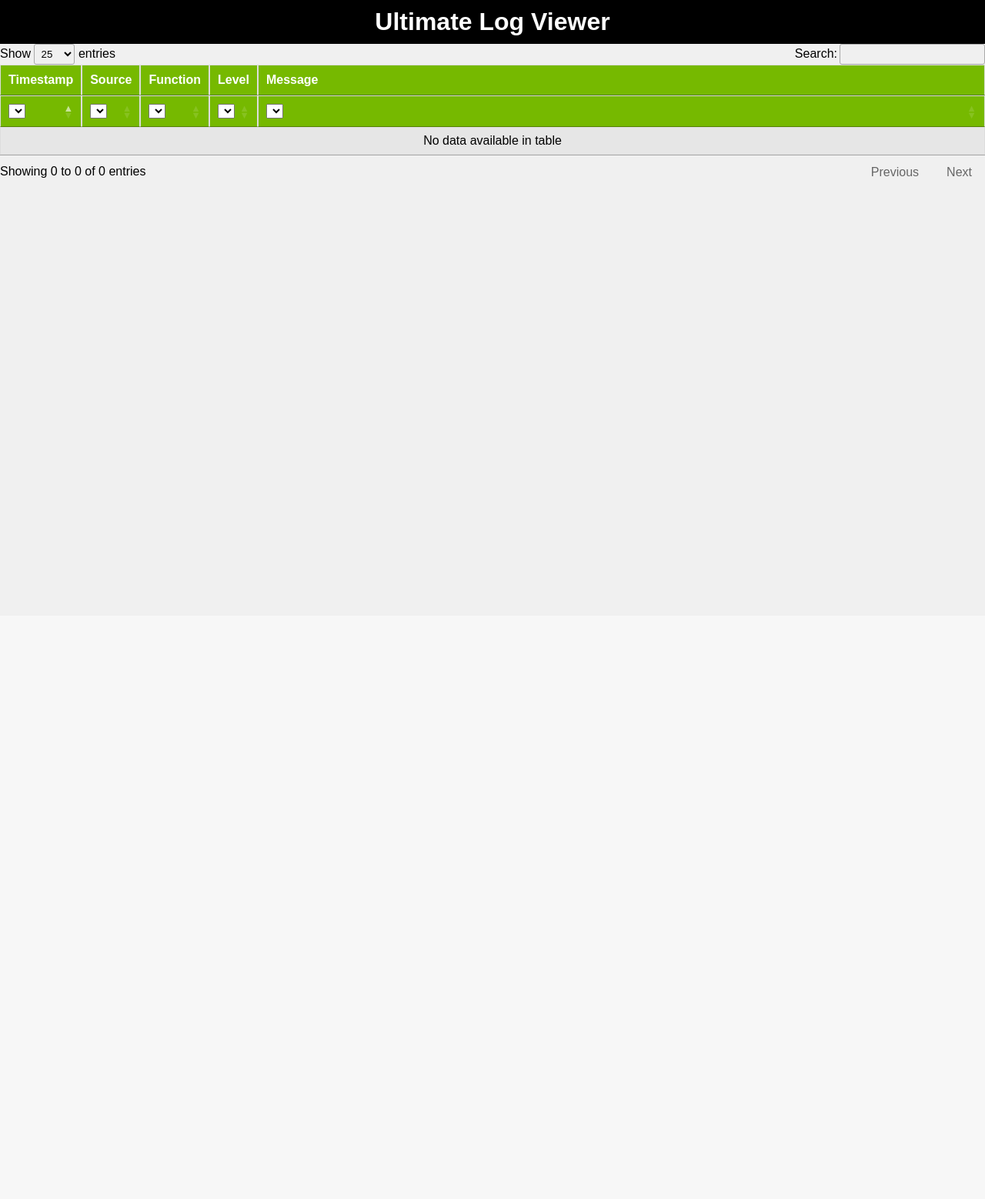
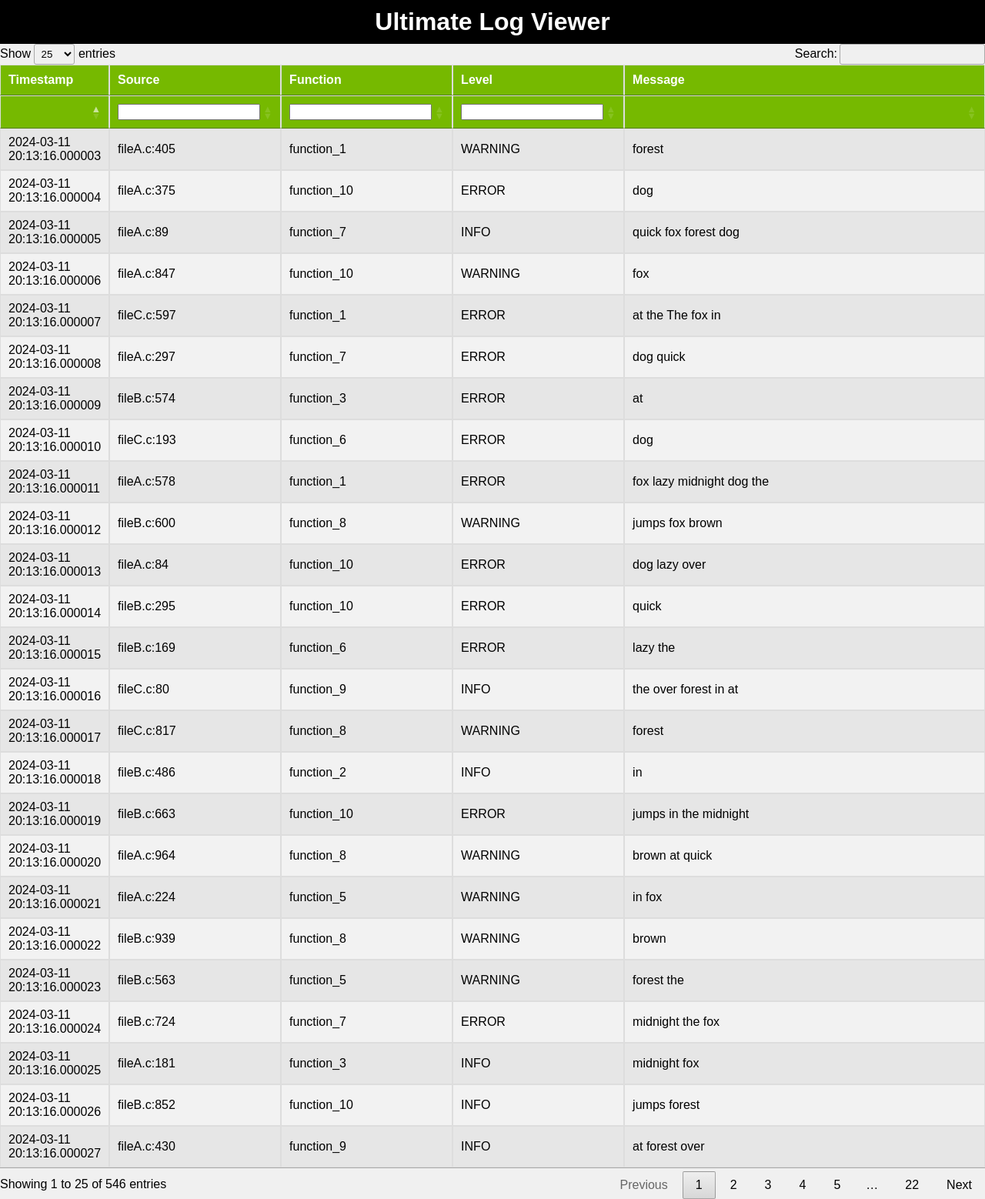
Before and after one commit to LevyMatan/UltimateFWlogger, a Flask app: page /logs in a window 1280 px wide. Shown: the whole page at 77% size. Before the commit the page ends 231 px from the top, so only its background shows below. Run offline with Flask 3, Linux system fonts and the light colour scheme; data that the repository does not hold is empty; parts of the project's set-up code (start-up, migrations or seed data) failed here and were passed over; some libraries are stand-ins or nearby versions.

Commit message:
Refactor filtering logic and add API endpoint for unique values retrieval

```diff
--- a/log_viewer/app.py
+++ b/log_viewer/app.py
@@ -1,13 +1,13 @@
-from flask import Flask, render_template
-from logger_db import DatabaseThread
+from flask import Flask, render_template, jsonify
+from logger_db import DatabaseThread, Log
 import webbrowser
 import os
-
+from sample_logs_generator import LogGenerator
 app = Flask(__name__)
 
 db_thread = DatabaseThread('logs.db')
-db_thread.start()
-
+gen = LogGenerator(db_thread, 1000)
+gen.write_logs_to_db()
 
 @app.route('/', methods=['GET'])
 def index():
@@ -41,6 +41,10 @@ def get_logs():
     logs = db_thread.get_all_logs()
     return render_template('log_viewer.html', logs=logs)
 
+@app.route('/unique/<column>')
+def get_unique_values(column):
+    unique_values = db_thread.session.query(getattr(Log, column)).distinct().all()
+    return jsonify([value[0] for value in unique_values])
 
 if __name__ == '__main__':
     url = "http://localhost:8080/"
--- a/log_viewer/logger_db.py
+++ b/log_viewer/logger_db.py
@@ -90,7 +90,7 @@ class DatabaseThread(threading.Thread):
             None
         """
         if operator == '==':
-            self.query = self.query.filter(getattr(Log, attribute) == value)
+            self.query = self.query.filter(getattr(Log, attribute).like('%' + value + '%'))
         elif operator == '!=':
             self.query = self.query.filter(getattr(Log, attribute) != value)
 
--- a/log_viewer/sample_logs_generator.py
+++ b/log_viewer/sample_logs_generator.py
@@ -48,7 +48,8 @@ class LogGenerator:
             file = random.choice(self.files)
             line = random.randint(1, 1000)
             src_function_name = f'function_{random.randint(1, 10)}'
-            message = f'This is a {level} message from {file} at {date}'
+            # get a random message from the internet, should be up to 15 words
+            message = ' '.join(random.sample(['The', 'quick', 'brown', 'fox', 'jumps', 'over', 'the', 'lazy', 'dog', 'at', 'midnight', 'in', 'the', 'forest'], random.randint(1, 5)))
             logs[i] = (date, file, line, src_function_name, level, message)
         return logs
 
--- a/log_viewer/templates/log_viewer.html
+++ b/log_viewer/templates/log_viewer.html
@@ -87,65 +87,82 @@
         }
     </style>
     <script>
+        // $(document).ready(function () {
+        //     var columNames = ['timestamp', 'file', 'src_function_name', 'level', 'msg']
+
+        //     var table = $('#logTable').DataTable({
+        //         "pageLength": 25,
+        //         "autoWidth": false,
+        //         "stripeClasses": ['odd-row', 'even-row'],
+        //         "initComplete": function () {
+        //             this.api().columns().every(function (index) {
+        //                 var column = this;
+        //                 var select = $('<select><option value=""></option></select>')
+        //                     .appendTo($(column.header()).empty())
+        //                     .on('change', function () {
+        //                         var val = $.fn.dataTable.util.escapeRegex(
+        //                             $(this).val()
+        //                         );
+        //                         var columnName = columNames[index];
+        //                         if (columnName === 'file') {
+        //                             val = val.split(".")[0];
+        //                         }
+        //                         // if last char is "/" remove it
+        //                         if (val.slice(-1) === "\\") {
+        //                             val = val.slice(0, -1);
+        //                         }
+        //                         console.log('Filter request sent');
+        //                         console.log('/logs/filter/' + columnName + '/' + val);
+        //                         column
+        //                             .search(val ? '^' + val + '$' : '', true, false)
+        //                             .draw();
+
+        //                         $.get('/logs/filter/' + columnName + '/' + val);
+        //                     });
+
+        //                 column.data().unique().sort().each(function (d, j) {
+        //                     select.append('<option value="' + d + '">' + d + '</option>')
+        //                 });
+        //             });
+        //         }
+        //     });
+        //     // Initialize the autocomplete widgets
+        //     $('.column-filter').each(function () {
+        //         var column = table.column($(this).data('column'));
+        //         var columnName = $(this).attr('id').replace('-filter', '');
+
+        //         $.getJSON('/unique/' + columnName, function(data) {
+        //             $('#' + columnName + '-filter').autocomplete({
+        //                 source: data,
+        //                 select: function (event, ui) {
+        //                     column.search(ui.item.value).draw();
+        //                     $.get('/filters/' + columnName + '/' + ui.item.value);
+        //                 }
+        //             });
+        //         });
+        //     });
         $(document).ready(function () {
             var columNames = ['timestamp', 'file', 'src_function_name', 'level', 'msg']
 
             var table = $('#logTable').DataTable({
                 "pageLength": 25,
                 "autoWidth": false,
-                "stripeClasses": ['odd-row', 'even-row'],
-                "initComplete": function () {
-                    this.api().columns().every(function (index) {
-                        var column = this;
-                        var select = $('<select><option value=""></option></select>')
-                            .appendTo($(column.header()).empty())
-                            .on('change', function () {
-                                var val = $.fn.dataTable.util.escapeRegex(
-                                    $(this).val()
-                                );
-                                var columnName = columNames[index];
-                                if (columnName === 'file') {
-                                    val = val.split(".")[0];
-                                }
-                                // if last char is "/" remove it
-                                if (val.slice(-1) === "\\") {
-                                    val = val.slice(0, -1);
-                                }
-                                console.log('Filter request sent');
-                                console.log('/logs/filter/' + columnName + '/' + val);
-                                column
-                                    .search(val ? '^' + val + '$' : '', true, false)
-                                    .draw();
-
-                                $.get('/logs/filter/' + columnName + '/' + val);
-                            });
-
-                        column.data().unique().sort().each(function (d, j) {
-                            select.append('<option value="' + d + '">' + d + '</option>')
-                        });
-                    });
-                }
+                "stripeClasses": ['odd-row', 'even-row']
             });
-
-            // Add event listener for search
-            // table.on('search.dt', function () {
-            //     var value = $('.dataTables_filter input').val();
-            //     $('td').removeClass('highlight');
-            //     $('td:contains(' + value + ')').addClass('highlight');
-            // });
 
             // Initialize the autocomplete widgets
             $('.column-filter').each(function () {
                 var column = table.column($(this).data('column'));
-                var autocompleteSource = Array.from(column.data().unique());
+                var columnName = $(this).attr('data-name');
 
-                $(this).autocomplete({
-                    source: autocompleteSource,
-                    select: function (event, ui) {
-                        column.search(ui.item.value).draw();
-
-                        // Write to console we sent a filter request
-                    }
+                $.getJSON('/unique/' + columnName, function(data) {
+                    $('#' + columnName + '-filter').autocomplete({
+                        source: data,
+                        select: function (event, ui) {
+                            column.search(ui.item.value).draw();
+                            $.get('/logs/filters/' + columnName + '/' + ui.item.value);
+                        }
+                    });
                 });
             });
         });
@@ -166,8 +183,8 @@
                 </tr>
                 <tr>
                     <th></th>
-                    <th><input data-name="file" type="text" id="source-filter" class="column-filter" data-column="1"></th>
-                    <th><input data-name="src_function_name" type="text" id="function-filter" class="column-filter" data-column="2"></th>
+                    <th><input data-name="file" type="text" id="file-filter" class="column-filter" data-column="1"></th>
+                    <th><input data-name="src_function_name" type="text" id="src_function_name-filter" class="column-filter" data-column="2"></th>
                     <th><input data-name="level" type="text" id="level-filter" class="column-filter" data-column="3"></th>
                     <th></th>
                 </tr>
```
